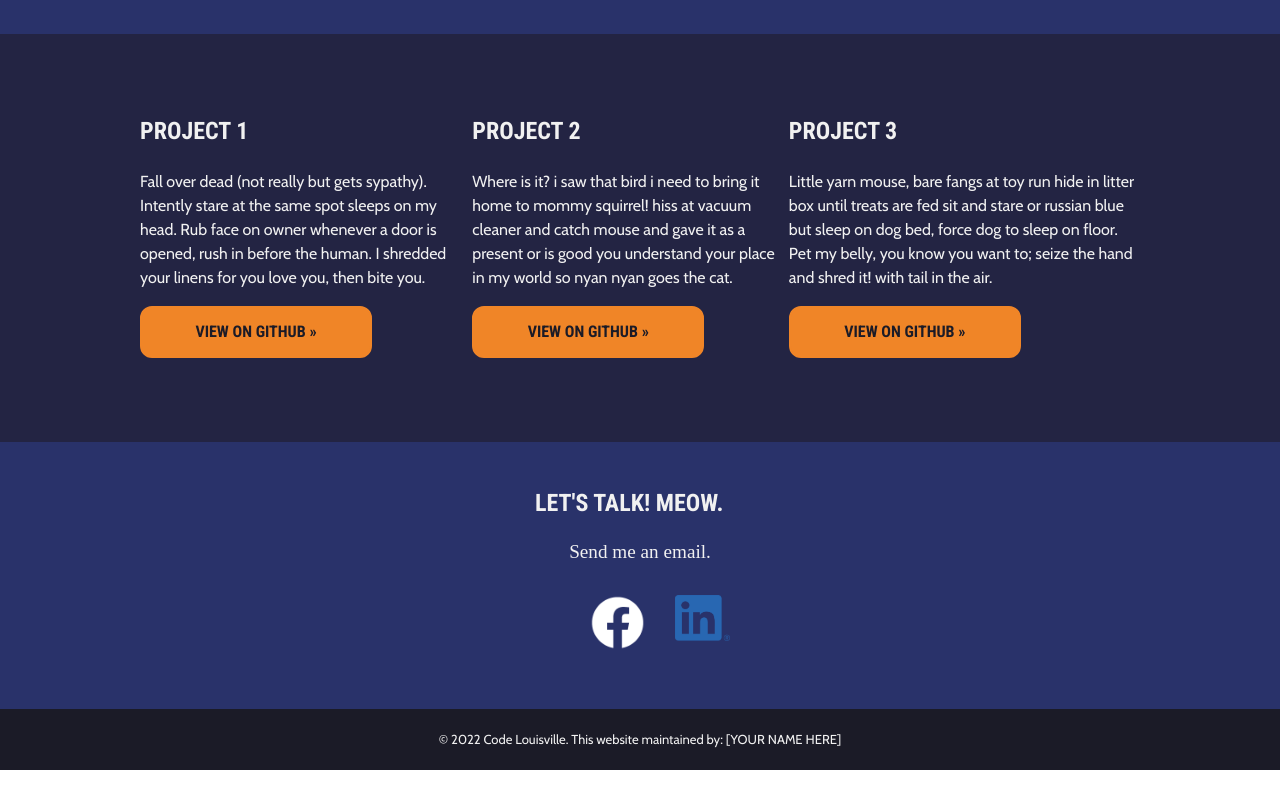
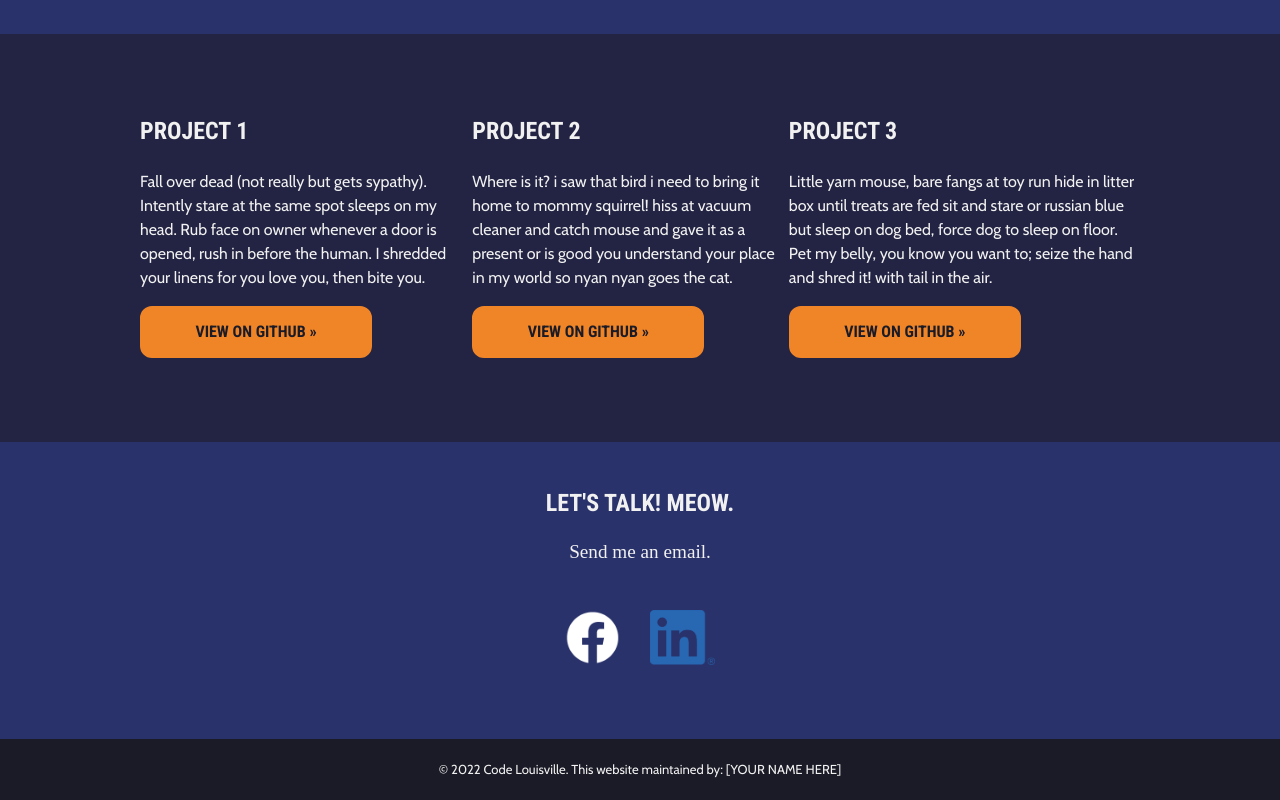
Before and after one commit to CandaceClarke/wd_knowledge_check_m1wk5, a plain HTML site: page index.html in a window 1280 px wide. Shown: the part 1341-2141 px from the top of the page. Before the commit the page ends 2111 px from the top, so only its background shows below. Drawn offline with nearby package versions, Linux system fonts and the light colour scheme.

Commit message:
Made adjustments to icons and added comments

```diff
--- a/css/style.css
+++ b/css/style.css
@@ -118,9 +118,10 @@ body {
 
 .contact-content {
     color: #F1F1F1;
+    text-align: center;
     display: inline;
     flex-direction: column;
-    justify-content: space-evenly;
+    justify-content: center;
     align-items: center;
     padding: 12px 12px 12px 12px;
 }
@@ -138,13 +139,14 @@ body {
     list-style: none;
     display: flex;
     flex-direction: row;
-    justify-content: space-between;
+    justify-content: space-around;
+    padding: 15px;
 }
 
 .icon {
     max-height: 55px;
-    max-width: 55px;
-    padding: 15px;
+    max-width: 66px;
+    padding: 15px 15px 15px 15px;
 }
 
 .footer-container {
@@ -328,6 +330,7 @@ footer {
 .aboutme-photo {
     width: 100%;
     max-width: 320px;
+    border-radius: 12px;
 }
 
 
```
Also changed, not shown: index.html (+2 -0 lines).
